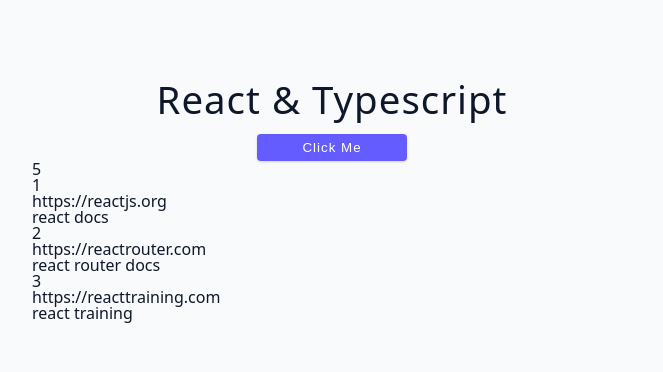
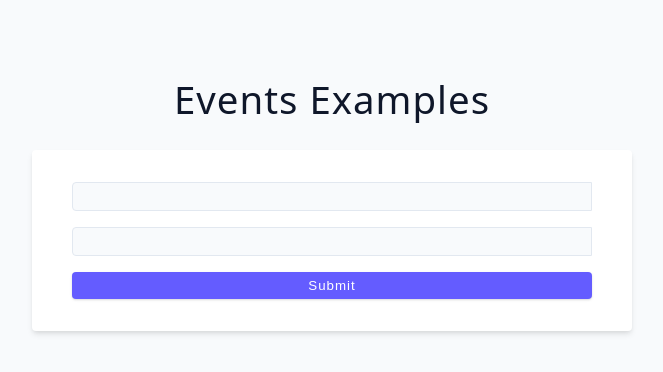
Before and after one commit to I-A11/React-Typescript-Tutorial, a React (Vite) app: page / in a window 1280 px wide. Shown: the top 372 px of the page, without its empty margins (308-971 px from the left). Built offline with nearby package versions, Linux system fonts and the light colour scheme.

Commit message:
Deal with events in TypeScript.

```diff
--- a/src/App.tsx
+++ b/src/App.tsx
@@ -1,4 +1,4 @@
-import Component from "./starter/03-state";
+import Component from "./starter/04-events";
 
 function App() {
   return (
--- a/src/starter/04-events/index.tsx
+++ b/src/starter/04-events/index.tsx
@@ -1,9 +1,49 @@
+import { useState } from "react";
+
+// type Person = {
+//   name: string;
+// };
+
 function Component() {
+  const [text, setText] = useState("");
+  const [email, setEmail] = useState("");
+
+  const handleChange = (e: React.ChangeEvent<HTMLInputElement>) => {
+    setEmail(e.target.value);
+  };
+
+  const handleSubmit = (e: React.FormEvent<HTMLFormElement>) => {
+    e.preventDefault();
+    const formData = new FormData(e.currentTarget);
+    const data = Object.fromEntries(formData);
+    console.log(data);
+    // const text = formData.get("text") as string;
+    // const person: Person = { name: data.text as string };
+  };
+
   return (
-    <div>
-      <h2>React & Typescript</h2>
-      <h2>Events</h2>
-    </div>
+    <section>
+      <h2>Events examples</h2>
+      <form onSubmit={handleSubmit} className="form">
+        <input
+          type="text"
+          className="form-input mb-1"
+          value={text}
+          onChange={(e) => setText(e.target.value)}
+          name="text"
+        />
+        <input
+          type="email"
+          className="form-input mb-1"
+          value={email}
+          onChange={handleChange}
+          name="email"
+        />
+        <button type="submit" className="btn btn-block">
+          submit
+        </button>
+      </form>
+    </section>
   );
 }
 export default Component;
```
